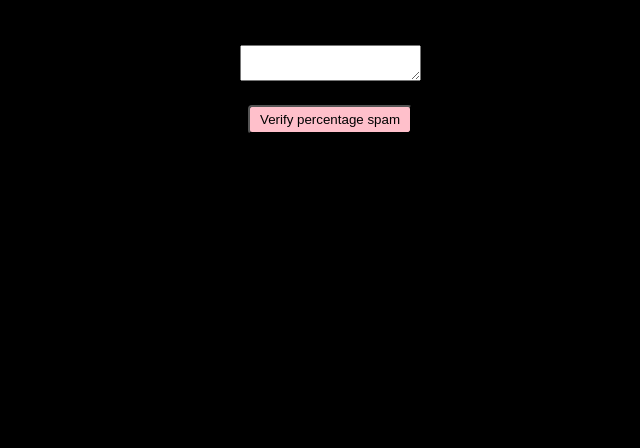
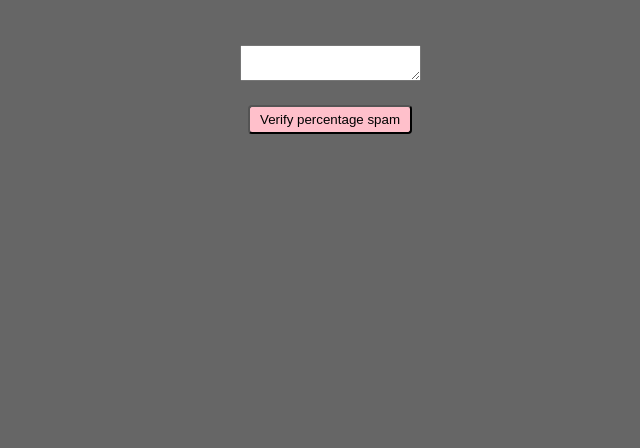
Before and after one commit to Nnange-A/spam-detector, a plain HTML site: page index.html in a window 1280 px wide. Shown: the part 360-808 px from the top of the page, without its empty margins (320-960 px from the left). Drawn offline with Linux system fonts and the light colour scheme.

Commit message:
Update styles.css

```diff
--- a/styles.css
+++ b/styles.css
@@ -5,7 +5,7 @@ body {
 	display: grid;
 	place-content: center;
 	height: 100%;
-	background-color: black;
+	background-color: #666;
 }
 
 h1 {
```
